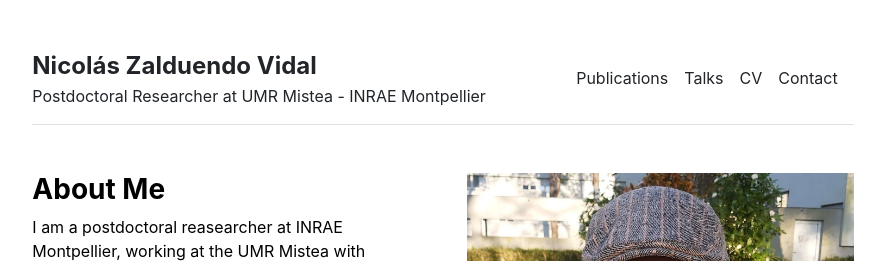
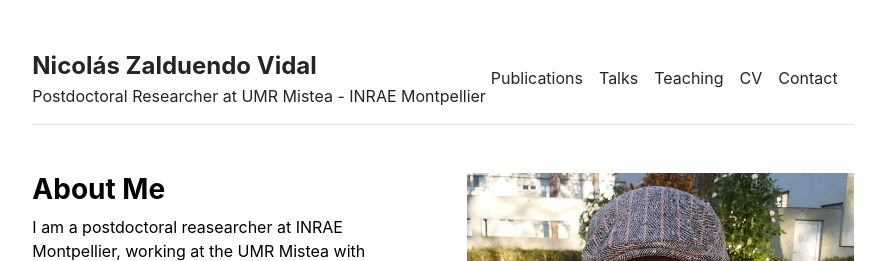
Before and after one commit to nzalduendo/nzalduendo.github.io, a Jekyll site: the page built from index.md, in a window 1280 px wide. Shown: the top 261 px of the page, without its empty margins (197-1082 px from the left). Built offline with Jekyll 4.4.1, drawn with Linux system fonts in a browser that asks for light colours.

Commit message:
Update settings.yml

```diff
--- a/_data/settings.yml
+++ b/_data/settings.yml
@@ -1,6 +1,7 @@
 menu:
 - {name: 'Publications', url: '/publications'}
 - {name: 'Talks', url: '/talks'}
+- {name: 'Teaching', url: '/teaching'}
 - {name: 'CV', url: '/cv'}
 - {name: 'Contact', url: '/contact'}
 
```
